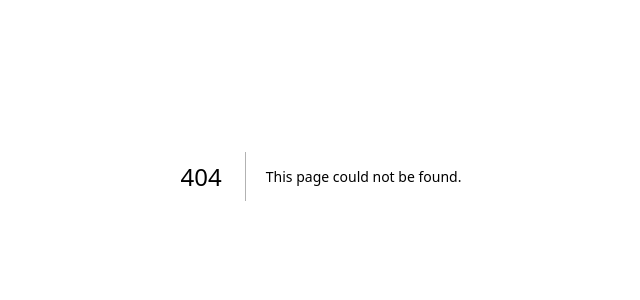
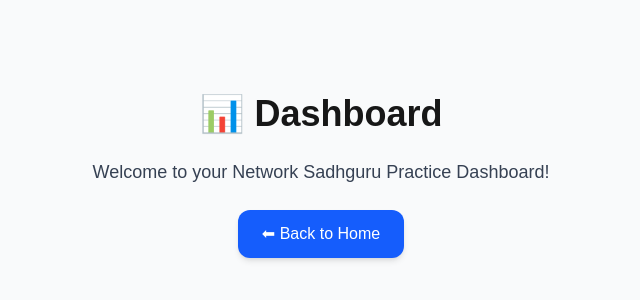
Before and after one commit to sushantdantal07-hub/network-sadhguru-practice, a Next.js app: page /dashboard in a window 1280 px wide. Before the commit this address had no page. Shown: the part 224-524 px from the top of the page, without its empty margins (319-959 px from the left). Built offline with nearby package versions, Linux system fonts and the light colour scheme.

Commit message:
Create page.tsx

```diff
--- /dev/null
+++ b/app/dashboard/page.tsx
@@ -0,0 +1,19 @@
+import Link from "next/link";
+
+export default function Dashboard() {
+  return (
+    <div className="min-h-screen flex flex-col items-center justify-center bg-gray-50 p-8">
+      <h1 className="text-4xl font-bold mb-6">📊 Dashboard</h1>
+      <p className="text-lg text-gray-700 mb-6">
+        Welcome to your Network Sadhguru Practice Dashboard!
+      </p>
+
+      <Link
+        href="/"
+        className="px-6 py-3 bg-blue-600 text-white rounded-xl shadow-md hover:bg-blue-700 transition"
+      >
+        ⬅ Back to Home
+      </Link>
+    </div>
+  );
+}
```
